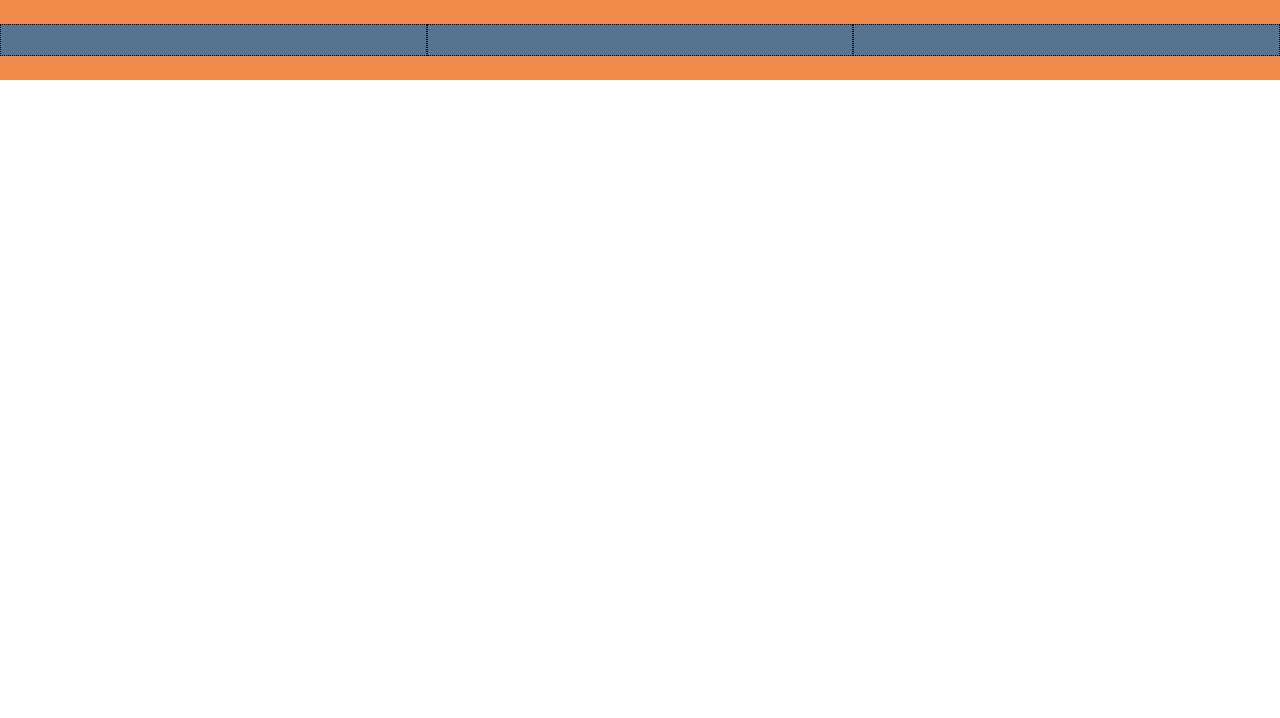
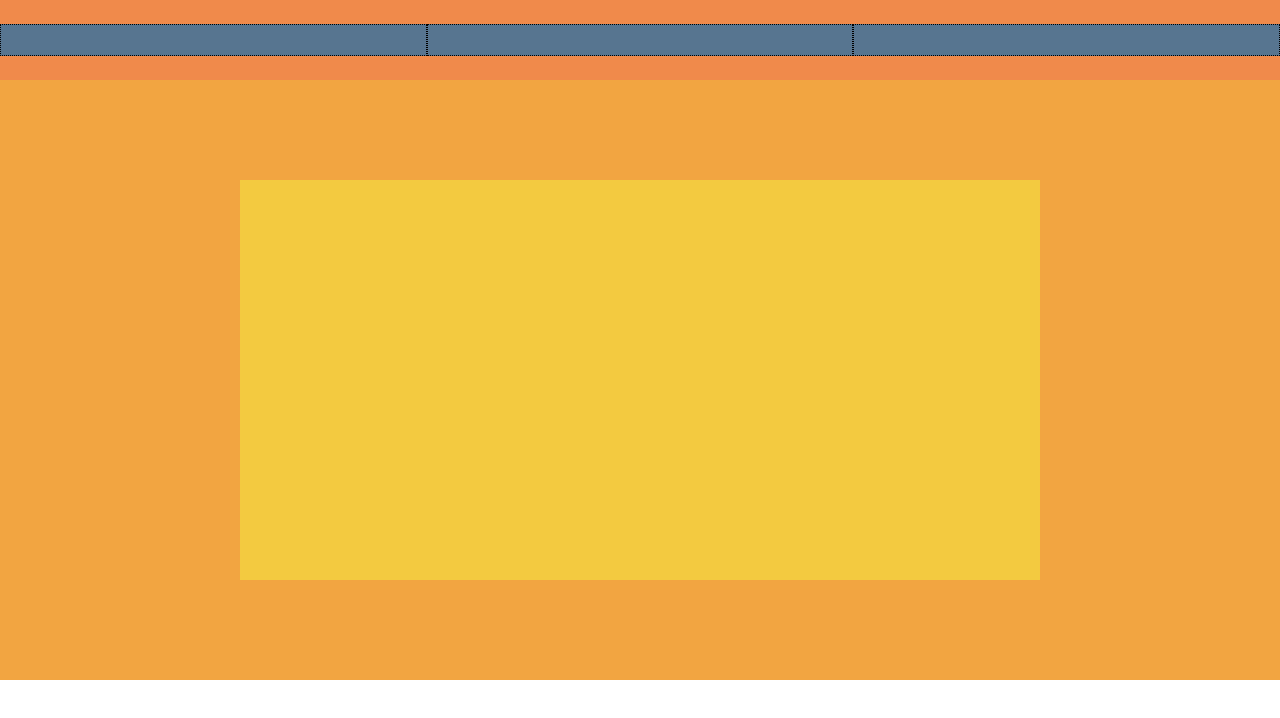
Before and after one commit to EsterSPR/htmlcss-struttura-discord, a plain HTML site: page index.html in a window 1280 px wide. Drawn offline with Linux system fonts and the light colour scheme.

Commit message:
Inserito header

```diff
--- a/css/style.css
+++ b/css/style.css
@@ -3,6 +3,8 @@
     margin: 0;
     padding: 0;
 }
+
+/*nav*/
 
 nav {
     background-color: #F08A4B;
@@ -24,3 +26,18 @@ nav {
     padding: 15px 0;
     border: 1px dotted  black;
 }
+
+/*header*/
+
+header{
+    background-color: #F2A541;
+    width: 100%;
+    display: flex;
+}
+
+#header-content {
+    background-color: #F3CA40;
+    margin: 100px auto;
+    height: 400px;
+    width: 800px;
+}
--- a/index.html
+++ b/index.html
@@ -18,7 +18,8 @@
     </nav>
 
     <header>
-
+        <div id="header-content">
+        </div>
     </header>
 
     <main>
```
